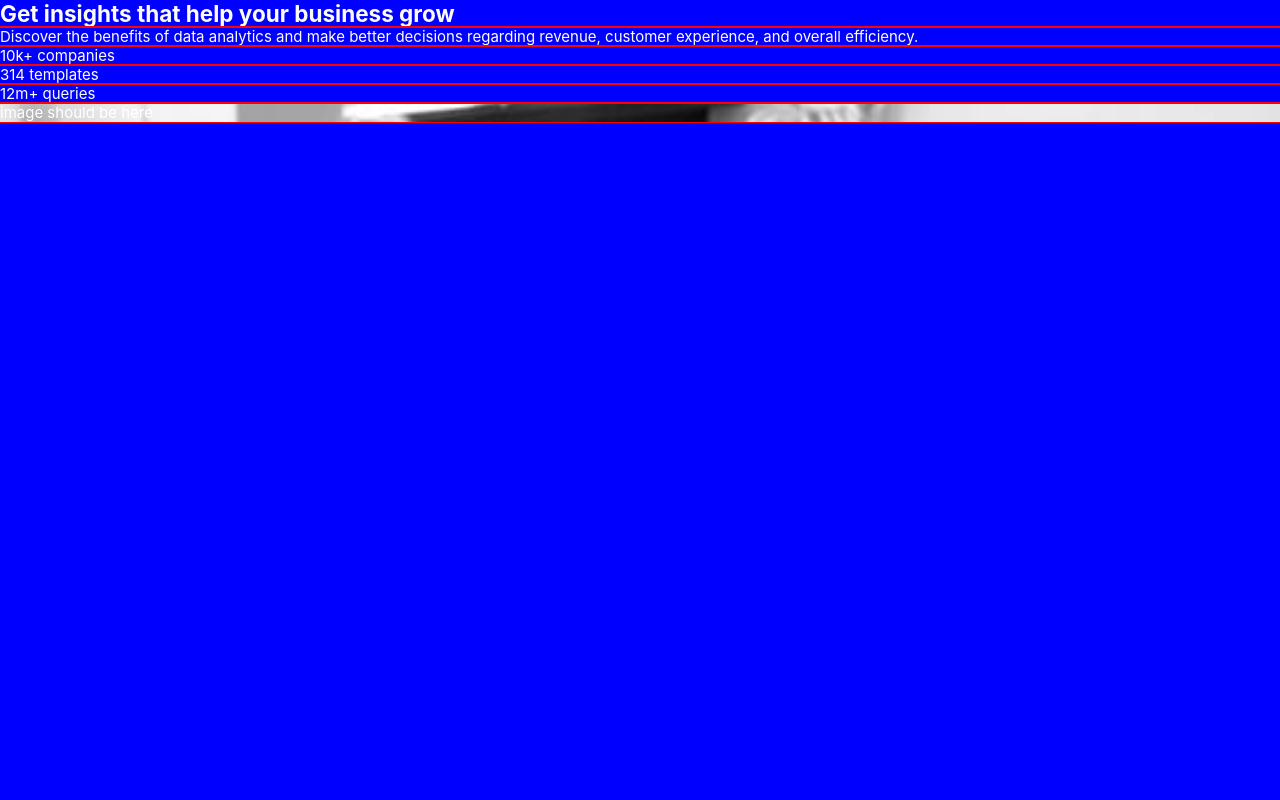
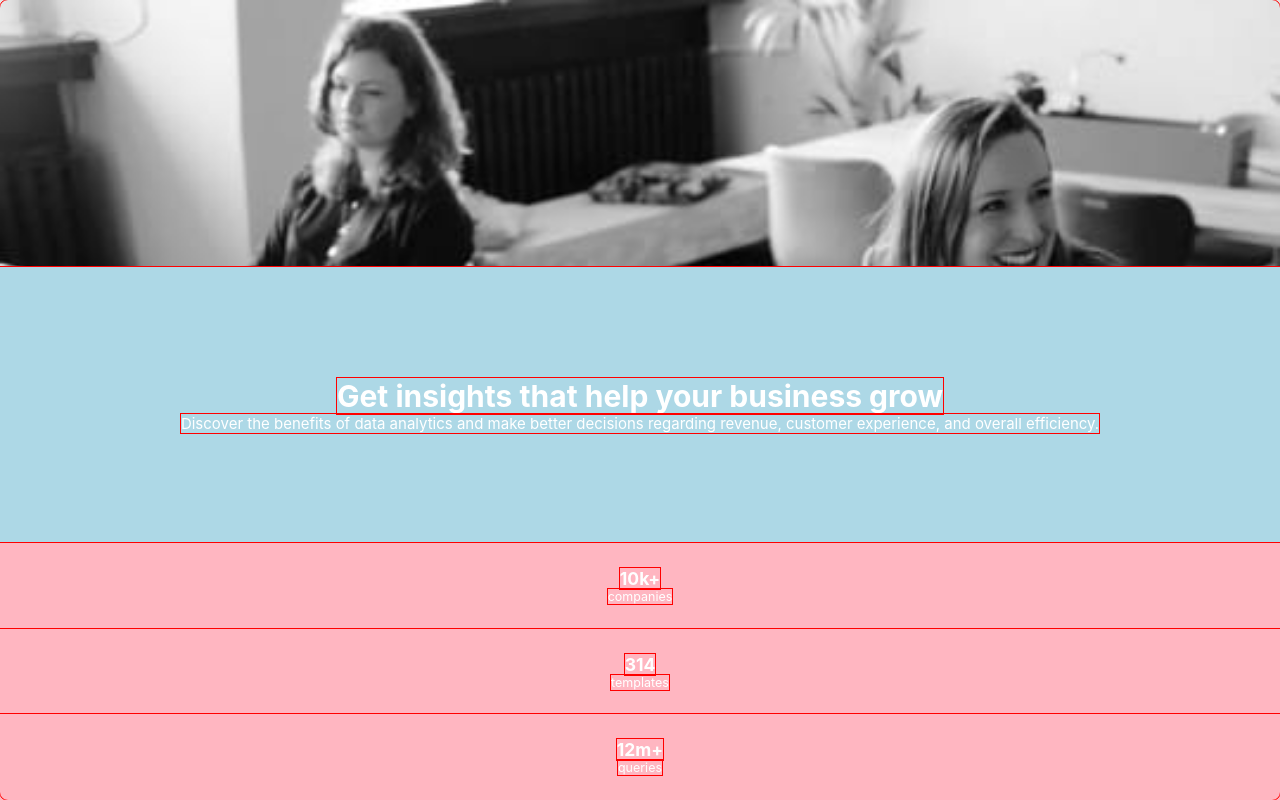
Before and after one commit to samchillcott/fem-stats-preview, a React (Create React App) app: page / in a window 1280 px wide. Built offline with nearby package versions, Linux system fonts and the light colour scheme.

Commit message:
setup flex containers

```diff
--- a/src/App.css
+++ b/src/App.css
@@ -5,18 +5,66 @@
 }
 
 body {
-  background-color: blue;
+  background-color: black;
   font-size: 15px;
-    color: white;
-
+  color: white;
 }
 
 .App {
+  display: flex;
+align-items: center;
+justify-content: center;
+height: 100vh;
+}
+
+.card {
+  width: 100%;
+  height: 100vh;
+  margin: 0 auto;
+  display: flex;
+  flex-direction: column;
+  border-radius: 8px;
 }
 
 .image-wrapper {
+  flex: 1;
   background-image: url(./assets/images/image-header-desktop.jpg);
-    background-size: cover;
-    width: 100%;
-  display: inline-block;
+  background-size: cover;
+  /* width: 200px; */
+  /* width: 100%; */
+  /* height: 200px; */
+  /* display: inline-block; */
 }
+
+.text-wrapper {
+  background-color: lightgray;
+  flex: 2;
+  text-align: center;
+  display: flex;
+  flex-direction: column;
+}
+
+.top-text {
+  flex: 1;
+  padding: 10px;
+  background-color: lightblue;
+  display: flex;
+  flex-direction: column;
+  align-items: center;
+  justify-content: center;
+}
+.bottom-text {
+  flex: 1;
+  background-color:lightcoral;
+  display: flex;
+  flex-direction: column;
+}
+
+.col {
+  flex: 1;
+  background-color: lightpink;
+  display: flex;
+  flex-direction: column;
+  align-items: center;
+  justify-content: center;
+}
--- a/src/App.js
+++ b/src/App.js
@@ -5,20 +5,30 @@ function App() {
   return (
     <div className="App">
       <div className="card">
+        <div className="image-wrapper" />
         <div className="text-wrapper">
           <div className="top-text">
-            <h2>Get insights that help your business grow</h2>
+            <h1>Get insights that help your business grow</h1>
             <p>
-              Discover the benefits of data analytics and make better decisions regarding revenue, customer experience, and overall efficiency.
+              Discover the benefits of data analytics and make better decisions regarding revenue,
+              customer experience, and overall efficiency.
             </p>
           </div>
           <div className="bottom-text">
-            <div>10k+ companies</div>
-            <div>314 templates</div>
-            <div>12m+ queries</div>
+            <div className="col">
+              <h3>10k+</h3>
+              <small>companies</small>
+            </div>
+            <div className="col">
+              <h3>314</h3>
+              <small>templates</small>
+            </div>
+            <div className="col">
+              <h3>12m+</h3>
+              <small>queries</small>
+            </div>
           </div>
         </div>
-        <div className="image-wrapper">image should be here</div>
       </div>
     </div>
   );
--- a/src/index.js
+++ b/src/index.js
@@ -2,16 +2,10 @@ import React from 'react';
 import ReactDOM from 'react-dom';
 import './index.css';
 import App from './App';
-import reportWebVitals from './reportWebVitals';
 
 ReactDOM.render(
   <React.StrictMode>
     <App />
   </React.StrictMode>,
-  document.getElementById('root')
+  document.getElementById('root'),
 );
-
-// If you want to start measuring performance in your app, pass a function
-// to log results (for example: reportWebVitals(console.log))
-// or send to an analytics endpoint. Learn more: https://bit.ly/CRA-vitals
-reportWebVitals();
--- a/src/reportWebVitals.js
+++ /dev/null
@@ -1,13 +0,0 @@
-const reportWebVitals = onPerfEntry => {
-  if (onPerfEntry && onPerfEntry instanceof Function) {
-    import('web-vitals').then(({ getCLS, getFID, getFCP, getLCP, getTTFB }) => {
-      getCLS(onPerfEntry);
-      getFID(onPerfEntry);
-      getFCP(onPerfEntry);
-      getLCP(onPerfEntry);
-      getTTFB(onPerfEntry);
-    });
-  }
-};
-
-export default reportWebVitals;
```
Also changed, not shown: src/setupTests.js (deleted, +0 -5 lines).
